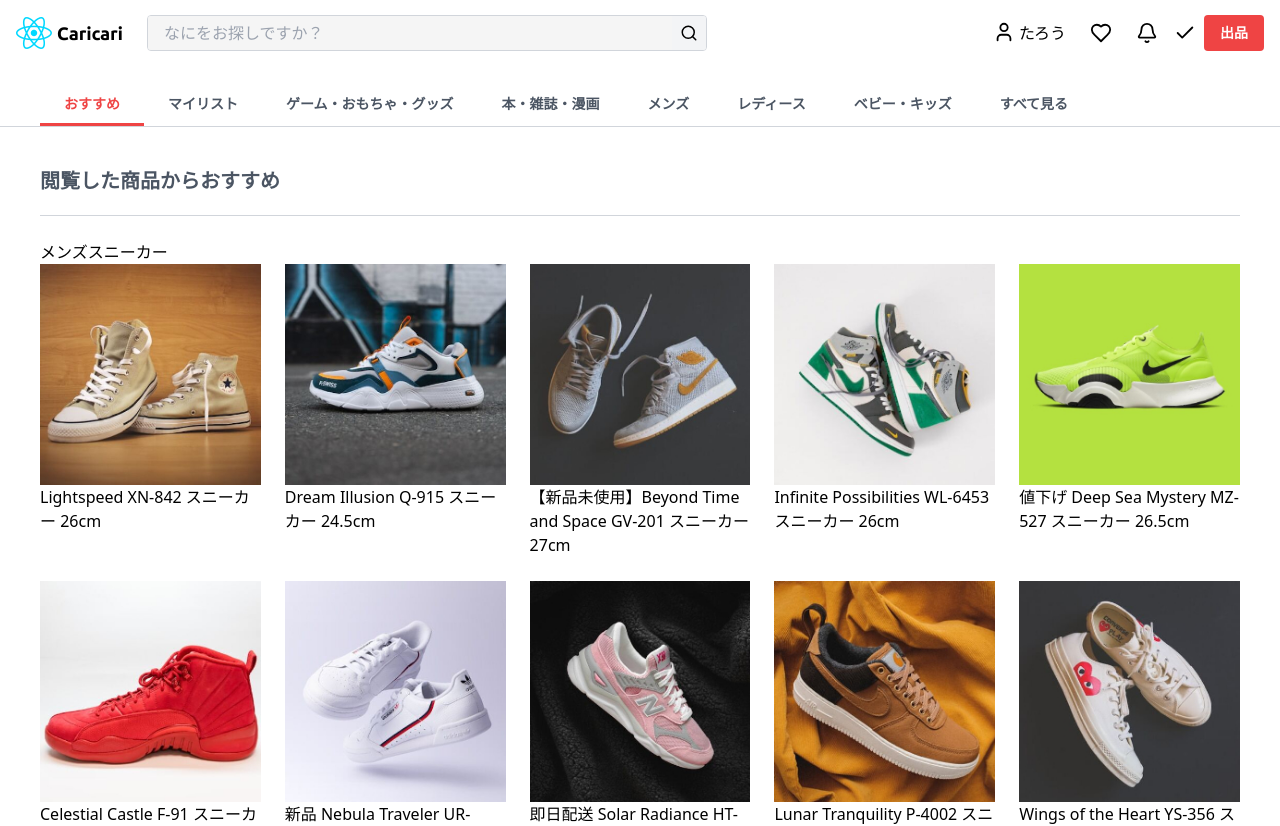
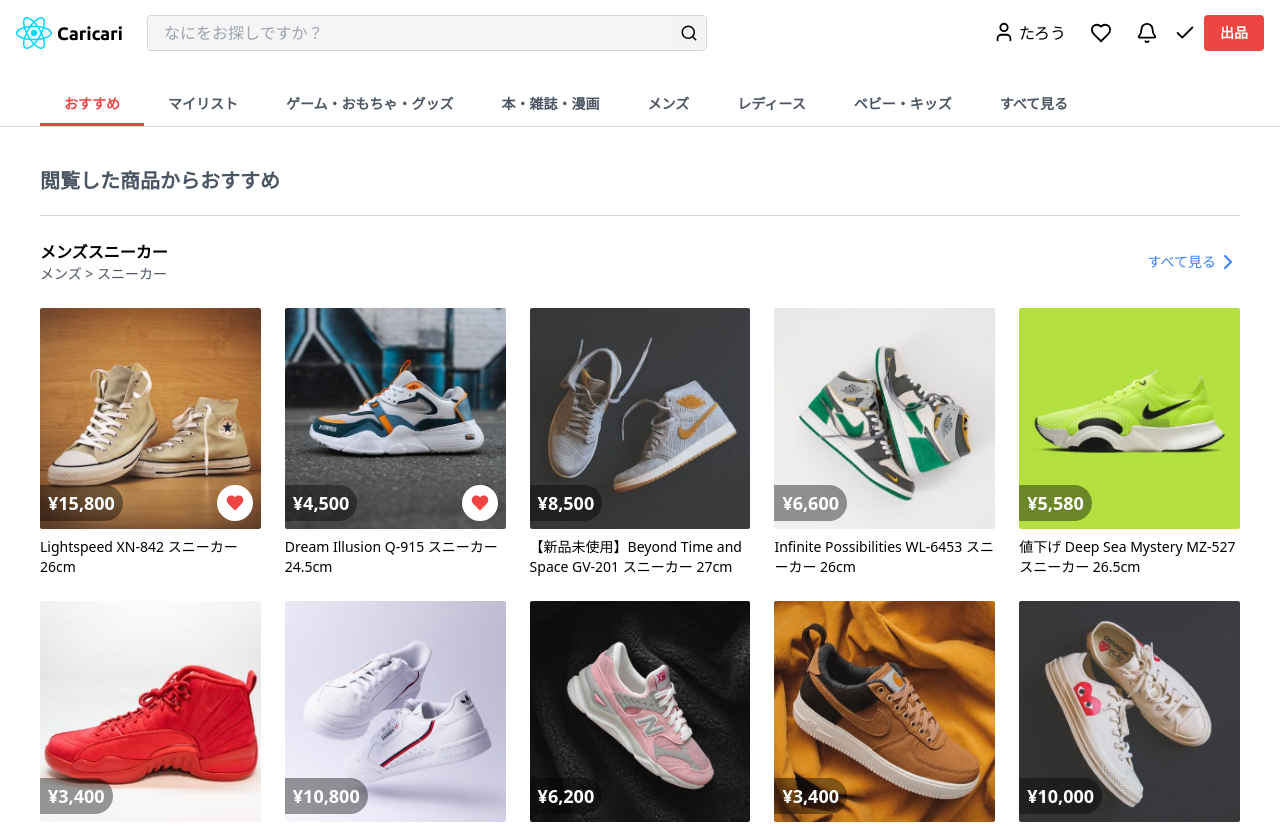
Before and after one commit to yuki-tsuruta/hands-on-react, a React (Vite) app in the folder mercari-clone/: page / in a window 1280 px wide. Shown: the top 826 px of the page. Built offline with nearby package versions, Linux system fonts and the light colour scheme.

Commit message:
いいね機能を追加

```diff
--- a/mercari-clone/src/App.tsx
+++ b/mercari-clone/src/App.tsx
@@ -1,8 +1,14 @@
 import { PageNavigation, PageHeader, PageFooter } from './layouts';
 import { Categories, Products } from './components';
-import { sneakersProductsMaster } from './data';
+import {
+  sneakersProductsMaster,
+  favorites,
+  earringsProductsMaster,
+} from './data';
+import { useFavorite } from './hooks';
 
 export default function App() {
+  const { favoriteCodes, changeFavorite } = useFavorite(favorites);
   return (
     <div>
       <div className="sticky top-0 z-10 bg-white">
@@ -13,7 +19,16 @@
         <h2 className="pb-5 text-lg font-bold text-secondary-text lg:text-xl">
           閲覧した商品からおすすめ
         </h2>
-        <Products productsMaster={sneakersProductsMaster} />
+        <Products
+          productsMaster={sneakersProductsMaster}
+          favoriteCodes={favoriteCodes}
+          changeFavorite={changeFavorite}
+        />
+        <Products
+          productsMaster={earringsProductsMaster}
+          favoriteCodes={favoriteCodes}
+          changeFavorite={changeFavorite}
+        />
       </main>
       <PageFooter />
       <PageNavigation />
--- /dev/null
+++ b/mercari-clone/src/components/ProductItem.tsx
@@ -0,0 +1,54 @@
+import { Heart } from 'lucide-react';
+
+import { ProductsMaster } from '../types';
+
+type Props = {
+  product: ProductsMaster['products'][number];
+  favoriteCodes: string[];
+  changeFavorite: (productId: string) => void;
+};
+
+export const ProductItem = ({
+  product,
+  favoriteCodes,
+  changeFavorite,
+}: Props) => {
+  return (
+    <a href="/" className="group flex h-full flex-col gap-2">
+      <div className="relative">
+        <img
+          src={product.imageUrl}
+          // aタグのホバーで画像の不透明度を変更
+          className="block aspect-square w-full rounded-sm object-cover group-hover:opacity-60"
+        />
+        <div className="absolute bottom-2 left-0 rounded-r-full bg-[#0006] px-2 py-1 lg:bottom-2">
+          <p className="text-sm font-bold text-white sm:text-lg">
+            &yen;{product.price.toLocaleString()}
+          </p>
+        </div>
+        <button
+          type="button"
+          // aタグのホバーでボタンを表示
+          className={`invisible absolute bottom-2 right-2 flex items-center justify-center rounded-full bg-white p-2 lg:group-hover:visible ${
+            favoriteCodes.includes(product.code) ? 'lg:visible' : ''
+          }`}
+          onClick={(e) => {
+            // aタグのクリックを無効化
+            e.preventDefault();
+
+            changeFavorite(product.code);
+          }}
+        >
+          <Heart
+            className={`size-[20px] ${
+              favoriteCodes.includes(product.code)
+                ? 'fill-red-500 stroke-0'
+                : 'stroke-2'
+            }`}
+          />
+        </button>
+      </div>
+      <span className="hidden text-sm lg:line-clamp-2">{product.name}</span>
+    </a>
+  );
+};
--- a/mercari-clone/src/components/Products.tsx
+++ b/mercari-clone/src/components/Products.tsx
@@ -1,21 +1,31 @@
+import { ProductsHeader, ProductItem } from './';
 import { ProductsMaster } from '../types';
 
 type Props = {
   productsMaster: ProductsMaster;
+  favoriteCodes: string[];
+  changeFavorite: (productId: string) => void;
 };
 
-export const Products = ({ productsMaster }: Props) => {
+export const Products = ({
+  productsMaster,
+  favoriteCodes,
+  changeFavorite,
+}: Props) => {
   return (
     <section className="space-y-6 border-t border-secondary-border py-6">
-      {productsMaster.keyword}
+      <ProductsHeader productsMaster={productsMaster} />
       <ul className="grid grid-cols-[repeat(3,1fr)] gap-1 sm:grid-cols-[repeat(4,1fr)] lg:grid-cols-[repeat(5,1fr)] lg:gap-6">
         {productsMaster.products.map((product) => (
           <li
             key={product.code}
             className="hidden lg:[&:nth-child(-n+10)]:block [&:nth-child(-n+6)]:block sm:[&:nth-child(-n+8)]:block"
           >
-            <img src={product.imageUrl} />
-            {product.name}
+            <ProductItem
+              product={product}
+              favoriteCodes={favoriteCodes}
+              changeFavorite={changeFavorite}
+            />
           </li>
         ))}
       </ul>
--- /dev/null
+++ b/mercari-clone/src/components/ProductsHeader.tsx
@@ -0,0 +1,29 @@
+import { ChevronRight } from 'lucide-react';
+
+import { ProductsMaster } from '../types';
+
+type Props = {
+  productsMaster: ProductsMaster;
+};
+
+export const ProductsHeader = ({ productsMaster }: Props) => {
+  return (
+    <div className="flex items-center justify-between">
+      <div>
+        <h3 className="text-sm font-bold sm:text-base">
+          {productsMaster.keyword}
+        </h3>
+        <p className="text-xs text-secondary-text sm:text-sm">
+          {productsMaster.category.name}
+        </p>
+      </div>
+      <a
+        href="/"
+        className="flex items-center text-sm text-blue-500 hover:text-sky-500"
+      >
+        すべて見る
+        <ChevronRight />
+      </a>
+    </div>
+  );
+};
--- a/mercari-clone/src/components/index.ts
+++ b/mercari-clone/src/components/index.ts
@@ -1,2 +1,4 @@
 export * from './Categories';
 export * from './Products';
+export * from './ProductsHeader';
+export * from './ProductItem';
--- /dev/null
+++ b/mercari-clone/src/data/favorites.ts
@@ -0,0 +1 @@
+export const favorites = ['m000000001', 'm000000002', 'm000000011'];
--- a/mercari-clone/src/data/index.ts
+++ b/mercari-clone/src/data/index.ts
@@ -1,2 +1,3 @@
 export * from './earringsProductsMaster';
 export * from './sneakersProductsMaster';
+export * from './favorites';
--- /dev/null
+++ b/mercari-clone/src/hooks/index.ts
@@ -0,0 +1 @@
+export * from './useFavorite';
--- /dev/null
+++ b/mercari-clone/src/hooks/useFavorite.ts
@@ -0,0 +1,14 @@
+import { useState } from 'react';
+
+export const useFavorite = (favorites: string[]) => {
+  const [favoriteCodes, setFavoriteCodes] = useState(favorites);
+
+  const changeFavorite = (productCode: string) => {
+    setFavoriteCodes((prevFavoriteCodes) => {
+      return prevFavoriteCodes.includes(productCode)
+        ? prevFavoriteCodes.filter((code) => code !== productCode)
+        : [...prevFavoriteCodes, productCode];
+    });
+  };
+  return { favoriteCodes, changeFavorite };
+};
```
